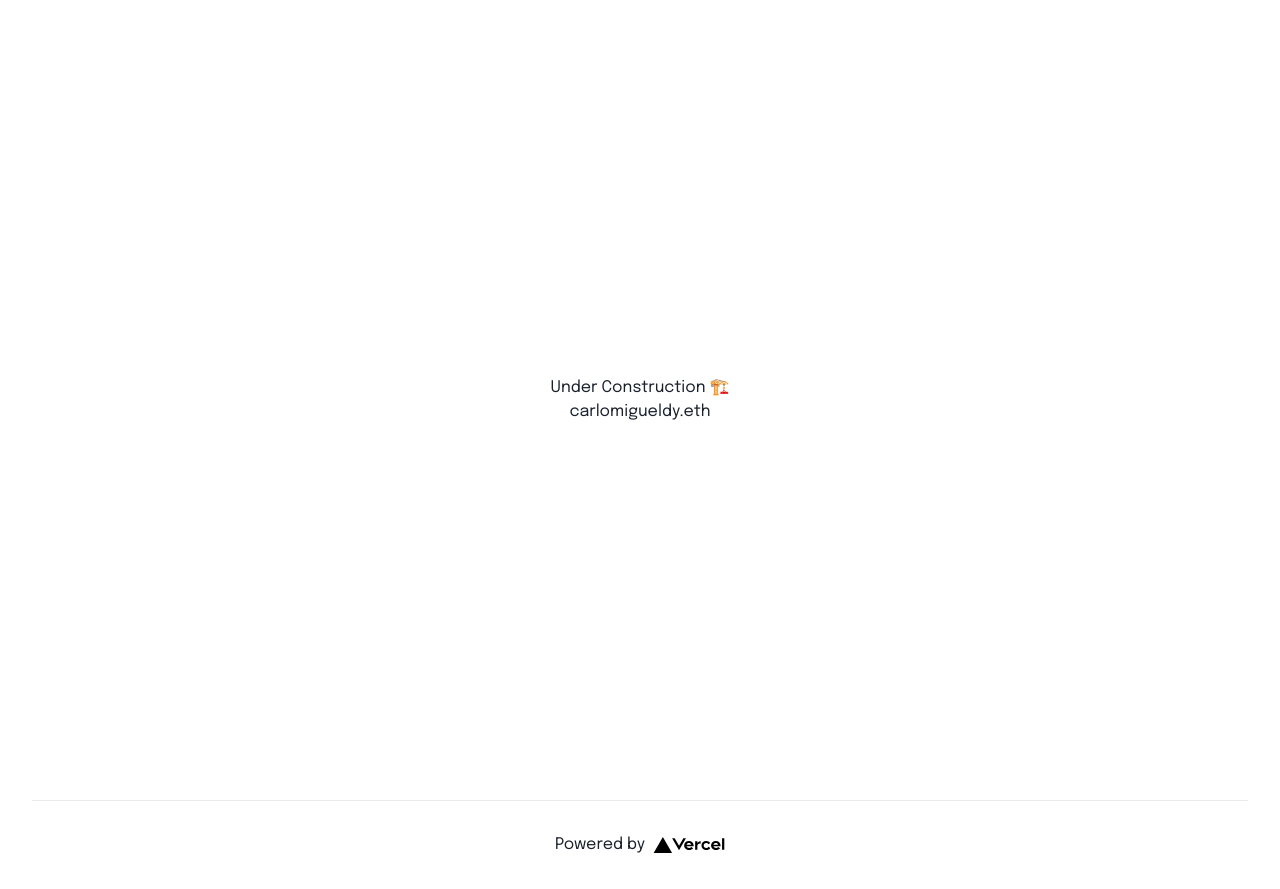
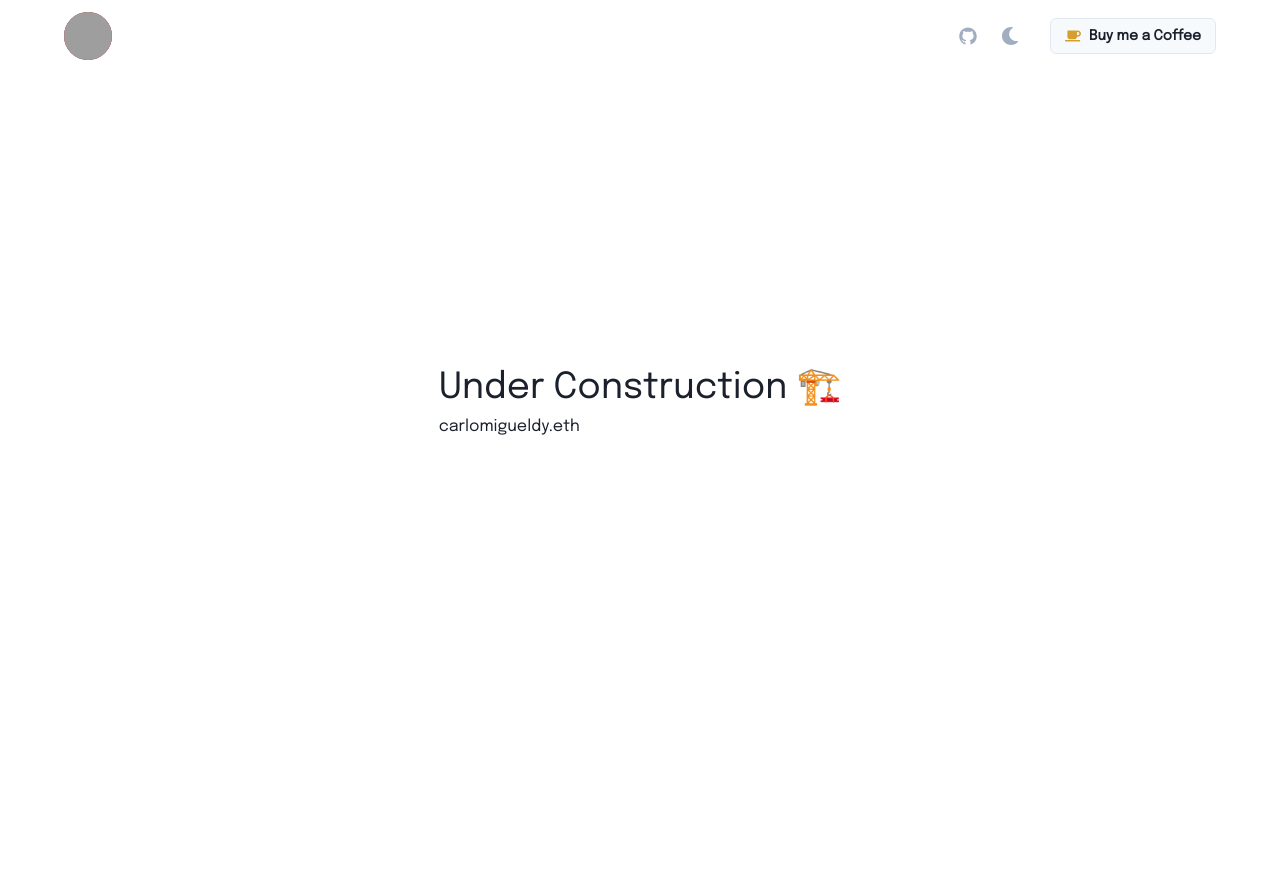
Before and after one commit to carlomigueldy/new.carlomigueldy, a Next.js app: page / in a window 1280 px wide. After the commit the page ends 800 px from the top, so only its background shows below. Built offline with nearby package versions, Linux system fonts and the light colour scheme; grey boxes are pictures that could not be loaded.

Commit message:
Add header and avatar

```diff
--- /dev/null
+++ b/components/AppHeader.tsx
@@ -0,0 +1,206 @@
+import React from "react";
+import {
+  chakra,
+  Flex,
+  HStack,
+  Icon,
+  IconButton,
+  Link,
+  useColorMode,
+  useColorModeValue,
+  useDisclosure,
+  CloseButton,
+  Box,
+  VStack,
+  Button,
+  Avatar,
+} from "@chakra-ui/react";
+import { useViewportScroll } from "framer-motion";
+import { FaMoon, FaSun, FaHeart, FaCoffee } from "react-icons/fa";
+import {
+  AiFillGithub,
+  AiOutlineMenu,
+  AiFillHome,
+  AiOutlineInbox,
+} from "react-icons/ai";
+import { BsFillCameraVideoFill } from "react-icons/bs";
+import { PHOTOS } from "../constants/photos";
+// import { Logo } from "@choc-ui/logo";
+
+const AppHeader = () => {
+  const mobileNav = useDisclosure();
+
+  const { toggleColorMode: toggleMode } = useColorMode();
+  const text = useColorModeValue("dark", "light");
+  const SwitchIcon = useColorModeValue(FaMoon, FaSun);
+
+  const bg = useColorModeValue("white", "gray.800");
+  const ref = React.useRef<HTMLInputElement>();
+  const [y, setY] = React.useState(0);
+  const { height = 0 } = ref.current ? ref.current.getBoundingClientRect() : {};
+
+  const { scrollY } = useViewportScroll();
+  React.useEffect(() => {
+    return scrollY.onChange(() => setY(scrollY.get()));
+  }, [scrollY]);
+
+  const BuyMeACoffeeButton = (
+    <Box
+      display={{ base: "none", md: "flex" }}
+      alignItems="center"
+      as="a"
+      aria-label="Buy me a Coffee"
+      href="https://www.buymeacoffee.com/carlomigueldy"
+      target="_blank"
+      rel="noopener noreferrer"
+      bg="gray.50"
+      borderWidth="1px"
+      borderColor="gray.200"
+      px="1em"
+      minH="36px"
+      rounded="md"
+      fontSize="sm"
+      color="gray.800"
+      outline="0"
+      transition="all 0.3s"
+      _hover={{
+        bg: "gray.100",
+        borderColor: "gray.300",
+      }}
+      _active={{
+        borderColor: "gray.200",
+      }}
+      _focus={{
+        boxShadow: "outline",
+      }}
+      ml={5}
+    >
+      <Icon as={FaCoffee} w="4" h="4" color="yellow.500" mr="2" />
+      <Box as="strong" lineHeight="inherit" fontWeight="semibold">
+        Buy me a Coffee
+      </Box>
+    </Box>
+  );
+
+  const MobileNavContent = (
+    <VStack
+      pos="absolute"
+      top={0}
+      left={0}
+      right={0}
+      display={mobileNav.isOpen ? "flex" : "none"}
+      flexDirection="column"
+      p={2}
+      pb={4}
+      m={2}
+      bg={bg}
+      spacing={3}
+      rounded="sm"
+      shadow="sm"
+    >
+      <CloseButton
+        aria-label="Close menu"
+        justifySelf="self-start"
+        onClick={mobileNav.onClose}
+      />
+      <Button w="full" variant="ghost" leftIcon={<AiFillHome />}>
+        Dashboard
+      </Button>
+      <Button
+        w="full"
+        variant="solid"
+        colorScheme="brand"
+        leftIcon={<AiOutlineInbox />}
+      >
+        Inbox
+      </Button>
+      <Button w="full" variant="ghost" leftIcon={<BsFillCameraVideoFill />}>
+        Videos
+      </Button>
+    </VStack>
+  );
+
+  return (
+    <Box
+      pos="fixed"
+      top="0"
+      left="0"
+      right="0"
+      backdropFilter="blur(6px)"
+      background="transparent"
+    >
+      <chakra.header
+        // @ts-ignore
+        ref={ref}
+        shadow={y > height ? "sm" : undefined}
+        transition="box-shadow 0.2s"
+        // bg={bg}
+        // borderTop="6px solid"
+        // borderTopColor="brand.400"
+        w="full"
+        overflowY="hidden"
+      >
+        <chakra.div h="4.5rem" mx="auto" maxW="1200px">
+          <Flex w="full" h="full" px="6" align="center" justify="space-between">
+            <Flex align="center">
+              <Link href="https://linktr.ee/carlomigueldy" target="_blank">
+                <HStack>
+                  <Avatar name="Carlo Miguel Dy" src={PHOTOS.me} />
+                </HStack>
+              </Link>
+            </Flex>
+
+            <Flex
+              justify="flex-end"
+              w="full"
+              maxW="824px"
+              align="center"
+              color="gray.400"
+            >
+              <HStack spacing="5" display={{ base: "none", md: "flex" }}>
+                <Link
+                  isExternal
+                  aria-label="Go to GitHub Profile"
+                  href="https://github.com/carlomigueldy"
+                  target="_blank"
+                >
+                  <Icon
+                    as={AiFillGithub}
+                    display="block"
+                    transition="color 0.2s"
+                    w="5"
+                    h="5"
+                    _hover={{ color: "gray.600" }}
+                  />
+                </Link>
+              </HStack>
+              <IconButton
+                size="md"
+                fontSize="lg"
+                aria-label={`Switch to ${text} mode`}
+                variant="ghost"
+                color="current"
+                ml={{ base: "0", md: "3" }}
+                onClick={toggleMode}
+                icon={<SwitchIcon />}
+              />
+              {BuyMeACoffeeButton}
+              <IconButton
+                display={{ base: "flex", md: "none" }}
+                aria-label="Open menu"
+                fontSize="20px"
+                color={useColorModeValue("gray.800", "inherit")}
+                variant="ghost"
+                icon={<AiOutlineMenu />}
+                onClick={mobileNav.onOpen}
+              />
+            </Flex>
+          </Flex>
+          {MobileNavContent}
+        </chakra.div>
+      </chakra.header>
+    </Box>
+  );
+};
+
+export default AppHeader;
--- /dev/null
+++ b/constants/photos.ts
@@ -0,0 +1,3 @@
+export const PHOTOS = {
+  me: "https://avatars.githubusercontent.com/u/45052332?s=400&u=b21515957ec988f0d7d70658161b4b685b416e8b&v=4",
+};
--- a/pages/index.tsx
+++ b/pages/index.tsx
@@ -1,39 +1,37 @@
+import { Box, Text } from "@chakra-ui/layout";
 import type { NextPage } from "next";
 import Head from "next/head";
 import Image from "next/image";
+import AppHeader from "../components/AppHeader";
 import styles from "../styles/Home.module.css";
 
 const Home: NextPage = () => {
   return (
-    <div className={styles.container}>
+    <>
       <Head>
         <title>Create Next App</title>
         <meta name="description" content="Generated by create next app" />
         <link rel="icon" href="/favicon.ico" />
       </Head>
 
-      <main className={styles.main}>
-        <h1>Under Construction 🏗️</h1>
-        <h4>
-          <a href="https://linktr.ee/carlomigueldy" target="_blank">
-            carlomigueldy.eth
-          </a>
-        </h4>
-      </main>
+      <AppHeader />
 
-      <footer className={styles.footer}>
-        <a
-          href="https://vercel.com?utm_source=create-next-app&utm_medium=default-template&utm_campaign=create-next-app"
-          target="_blank"
-          rel="noopener noreferrer"
-        >
-          Powered by{" "}
-          <span className={styles.logo}>
-            <Image src="/vercel.svg" alt="Vercel Logo" width={72} height={16} />
-          </span>
-        </a>
-      </footer>
-    </div>
+      <Box
+        height="100vh"
+        display="flex"
+        justifyContent="center"
+        alignItems="center"
+      >
+        <div>
+          <Text fontSize="4xl">Under Construction 🏗️</Text>
+          <h4>
+            <a href="https://linktr.ee/carlomigueldy" target="_blank">
+              carlomigueldy.eth
+            </a>
+          </h4>
+        </div>
+      </Box>
+    </>
   );
 };
 
```
